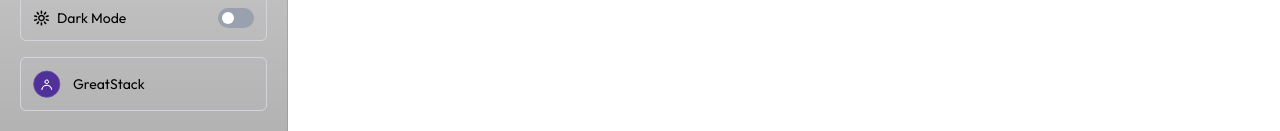
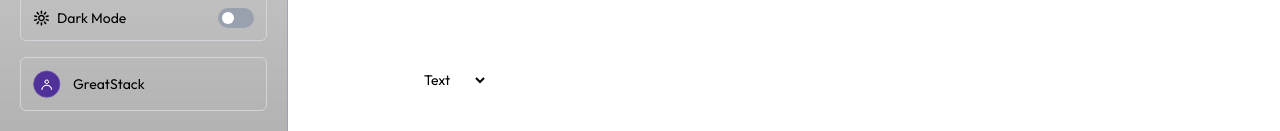
Before and after one commit to adil-aad/Finn, a React (Vite) app in the folder client/: page / in a window 1280 px wide. Shown: the part 669-800 px from the top of the page. Built offline with nearby package versions, Linux system fonts and the light colour scheme.

Commit message:
feat: Prompt Box form

```diff
--- a/client/src/components/ChatBox.jsx
+++ b/client/src/components/ChatBox.jsx
@@ -47,7 +47,10 @@ const ChatBox = () => {
 
         {/* prompt box*/}
         <form action="">
-
+            <select className='text-sm pl-3 pr-2 outline-none'>
+                <option className='dark:bg-purple-900' value="text">Text</option>
+                <option className='dark:bg-purple-900' value="image">Image</option>
+            </select>
         </form>
     </div>
   )
```
